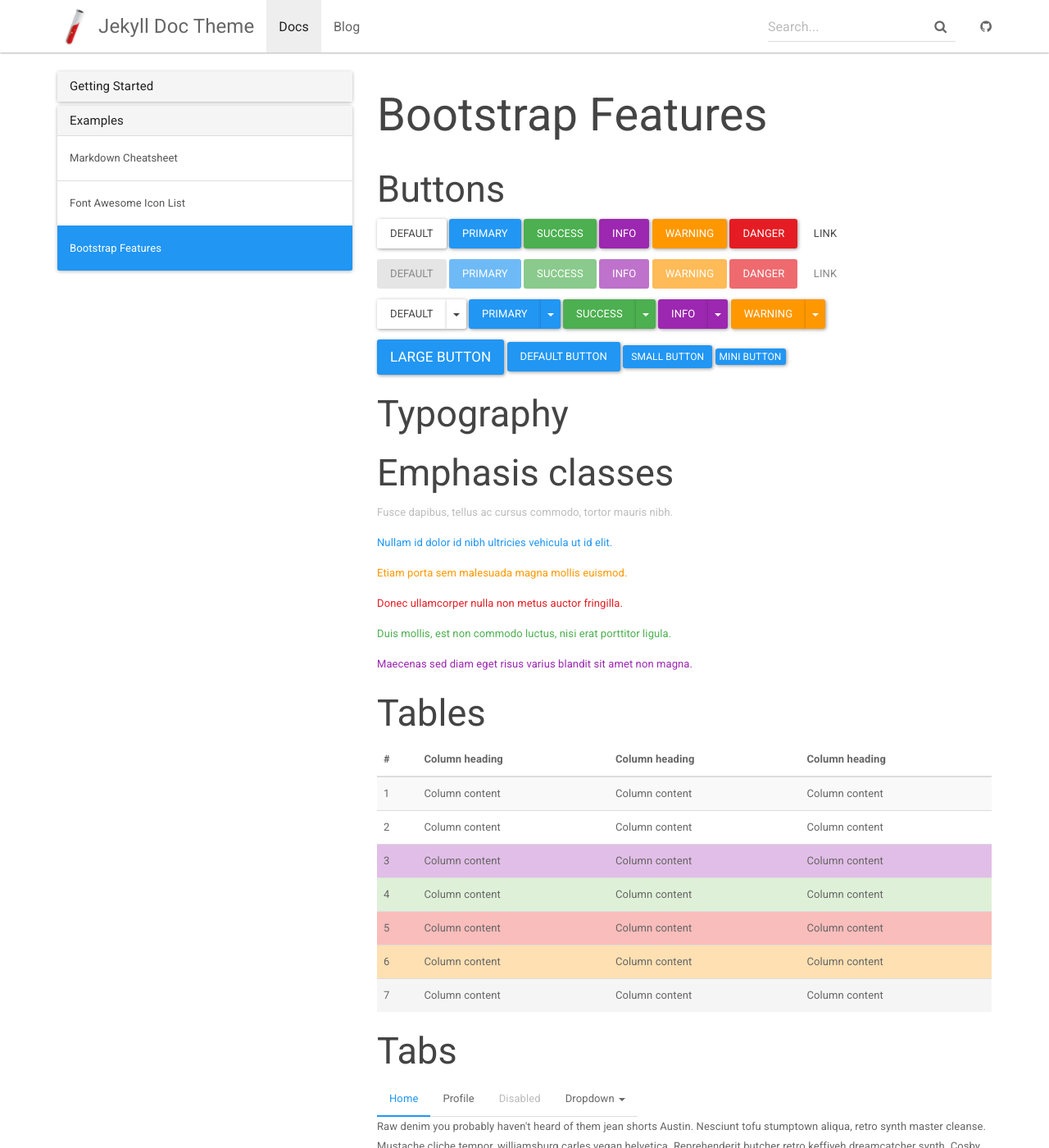
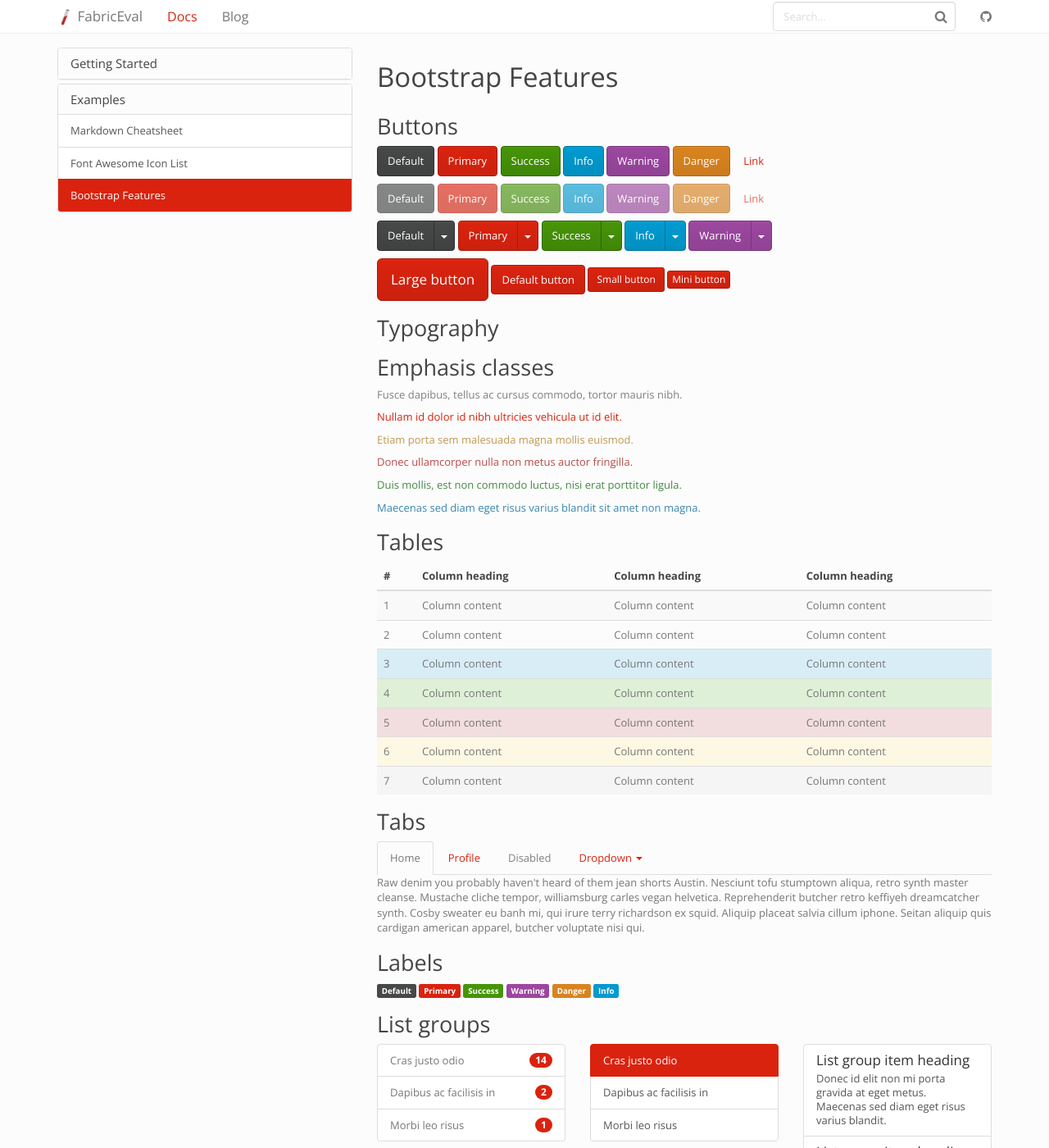
Before and after one commit to shuoshuc/FabricEval, a Jekyll site: the page built from docs/_docs/examples/bootstrap.md, in a window 1280 px wide and 1400 px high. Shown: the whole window at 82% size. Built offline with Jekyll 4.4.1, drawn with Linux system fonts in a browser that asks for light colours; part of the change alters nothing that is shown.

Commit message:
Change site settings.

```diff
--- a/docs/_config.yml
+++ b/docs/_config.yml
@@ -1,19 +1,18 @@
 # Site settings
-title: Jekyll Doc Theme
-email: your-email@domain.com
+title: FabricEval
+email: shuoshuc@cs.cmu.edu
 description: >
-  Jekyll Template for Project Websites
-  providing documentation and blog post pages.
+  A traffic engineering evaluation framework.
 lang: en-US
 
 baseurl: "/FabricEval" # the subpath of your site, e.g. /blog/
 url: https://shuoshuc.github.io/FabricEval # the base hostname & protocol for your site
 git_address: https://github.com/shuoshuc/FabricEval
-git_edit_address: https://github.com/shuoshuc/FabricEval/blob/gh-pages
+git_edit_address: https://github.com/shuoshuc/FabricEval/tree/website
 
 # theme options from https://bootswatch.com/3/
 # comment out this to use default Bootstrap
-bootwatch: paper # cerulean cosmo custom cyborg darkly flatly journal lumen readable sandstone simplex slate solar spacelab superhero united yeti
+bootwatch: simplex # paper cerulean cosmo custom cyborg darkly flatly journal lumen readable sandstone slate solar spacelab superhero united yeti
 
 # Build settings
 markdown: kramdown
```
